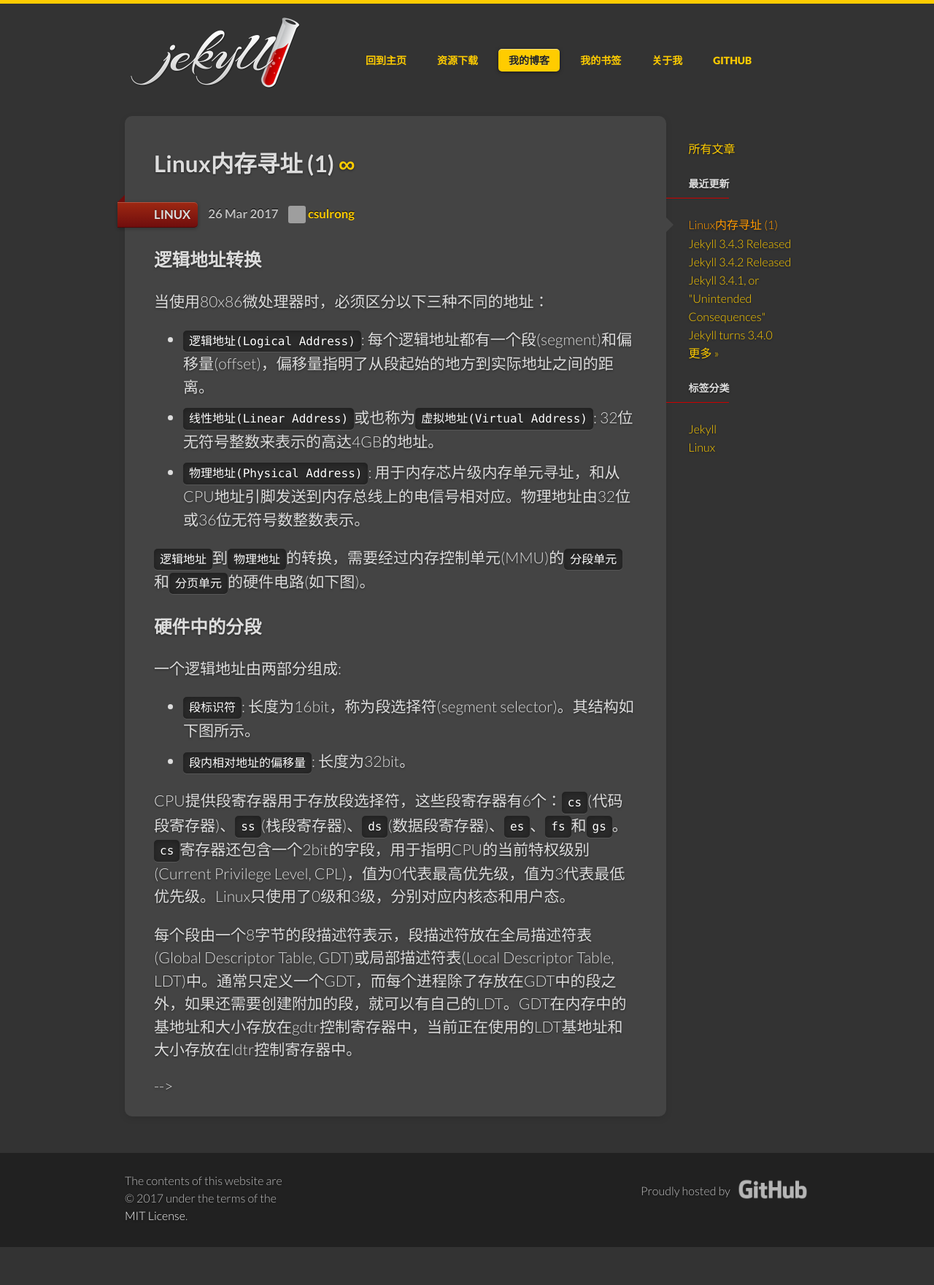
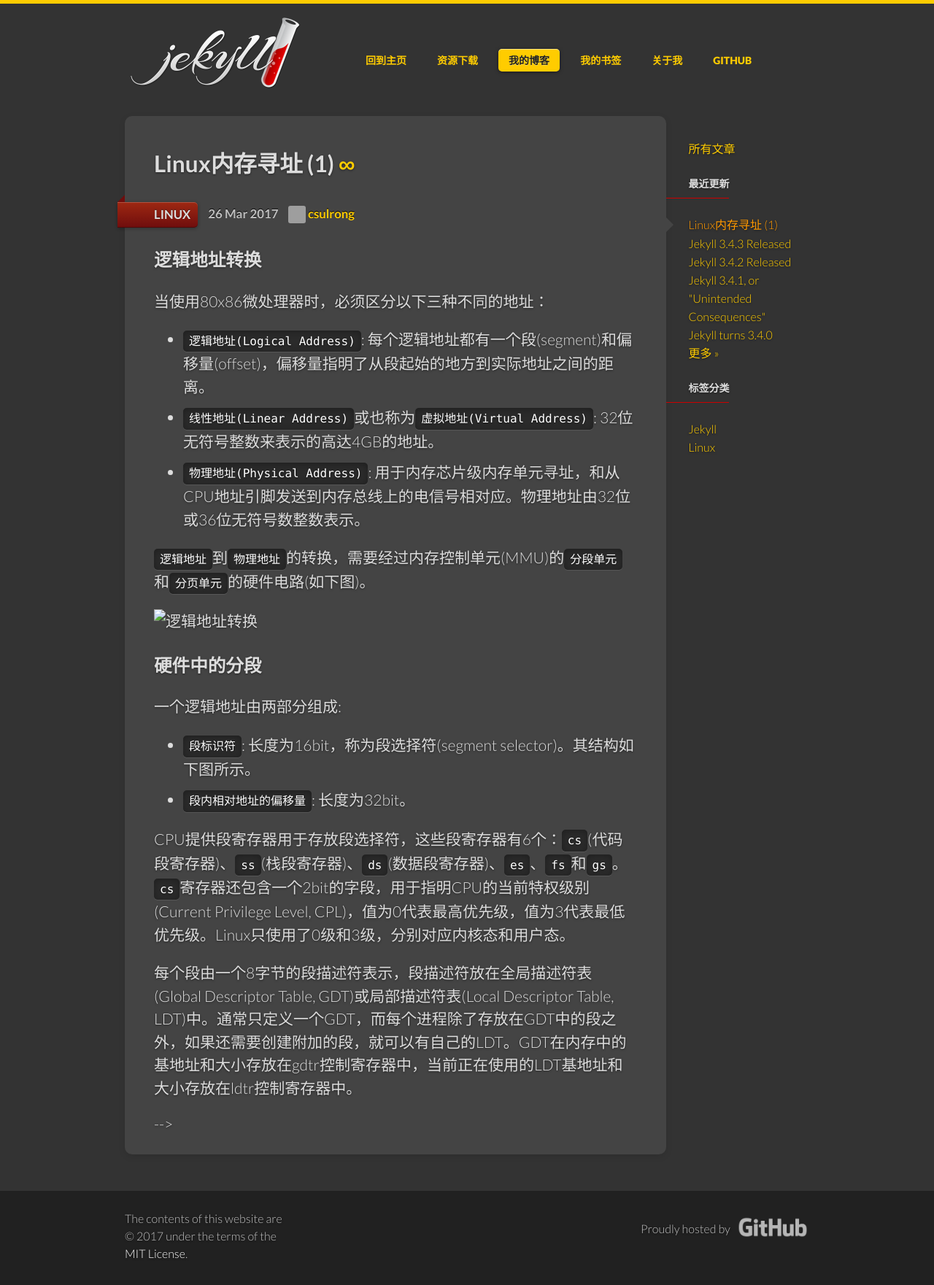
Before and after one commit to csulrong/csulrong.github.io, a Jekyll site: the page built from _posts/2017-03-26-linux-mem-address-01.md, in a window 1280 px wide. Shown: the whole page at 73% size. Built offline with Jekyll 4.4.1, drawn with Linux system fonts in a browser that asks for light colours; before the commit the page ends 1709 px from its top, so only the background shows below that; grey boxes are pictures that could not be loaded.

Commit message:
add diagram for address transformation

```diff
--- a/_posts/2017-03-26-linux-mem-address-01.md
+++ b/_posts/2017-03-26-linux-mem-address-01.md
@@ -21,6 +21,7 @@
 
 `逻辑地址`到`物理地址`的转换，需要经过内存控制单元(MMU)的`分段单元`和`分页单元`的硬件电路(如下图)。
 
+![逻辑地址转换](images/2017/逻辑地址转换.svg)
 
 ### 硬件中的分段
 
```
Also changed, not shown: _posts/images/2017/逻辑地址转换.svg (added).
